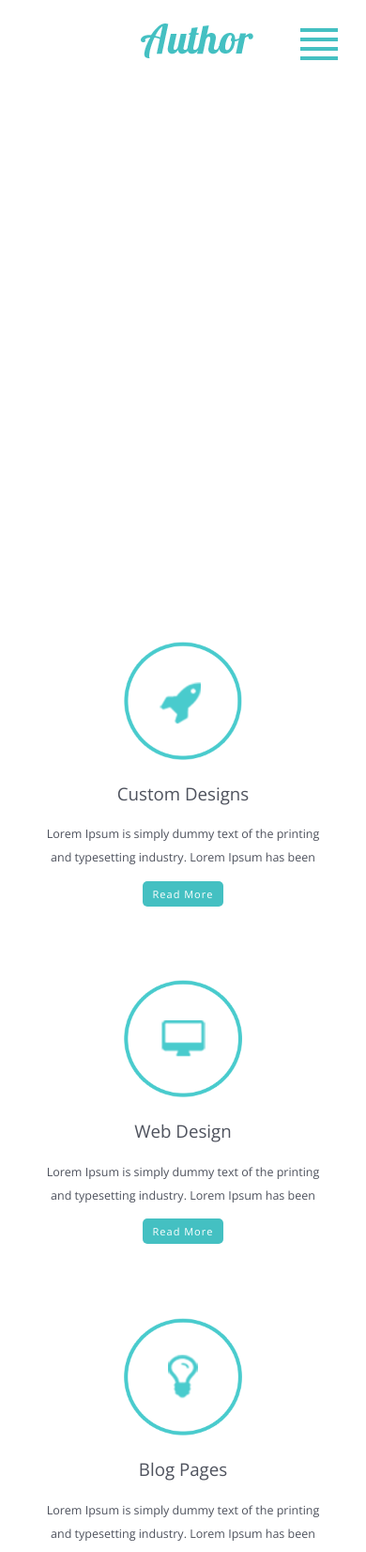
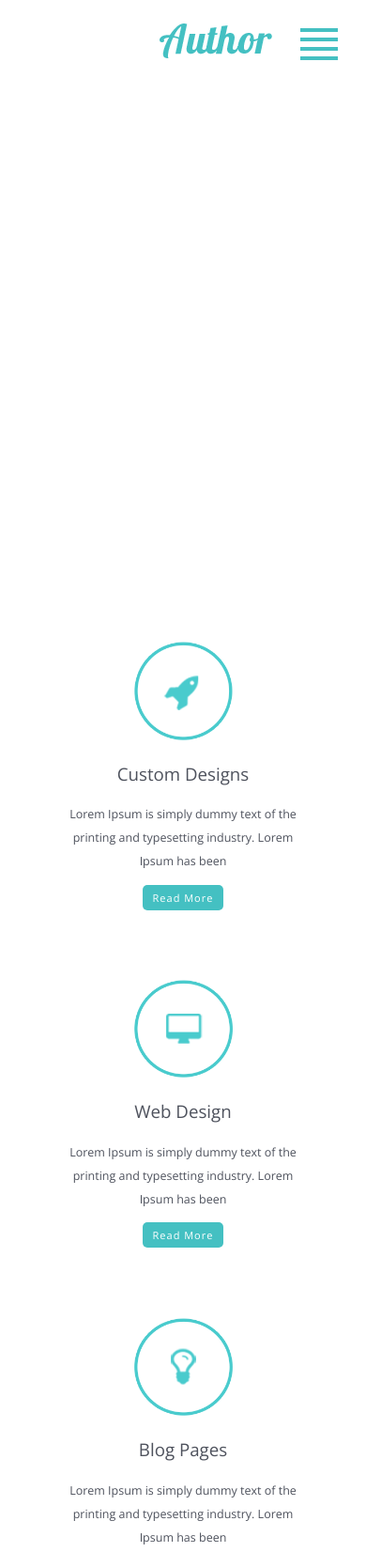
Before and after one commit to lysaco/lysaco_, a plain HTML site: page index.html in a window 390 px wide. Shown: the top 1652 px of the page at 94% size. Drawn offline with nearby package versions, Linux system fonts and the light colour scheme.

Commit message:
teamのレイアウト修正

```diff
--- a/stylesheet.css
+++ b/stylesheet.css
@@ -151,6 +151,10 @@ ul {
   opacity: 0.5;
 }
 
+
+.logo{
+  padding-left: 20px;
+}
 
 /* ------ FOURSTEP ------ */
 .fourstep {
@@ -749,7 +753,7 @@ textarea::-moz-placeholder {
 }
 
 .fourstep_container {
-  width: 300px;
+  width: 250px;
   height: 1300px;
   margin: 0 auto;
 }
@@ -811,6 +815,7 @@ textarea::-moz-placeholder {
 
 .member{
   clear: left;
+  margin-left: 40px;
   margin-bottom: 150px;
 }
 
```
